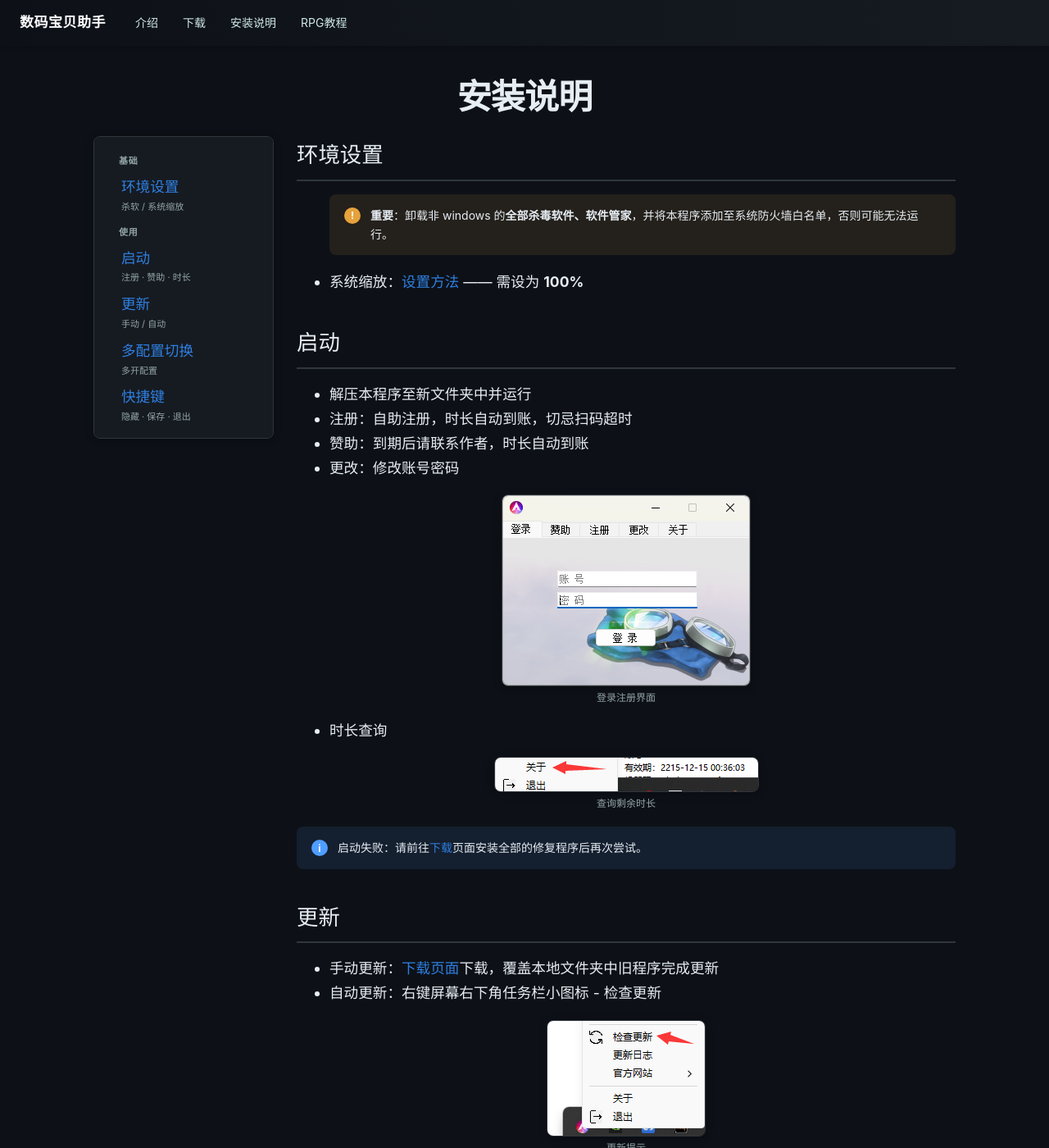
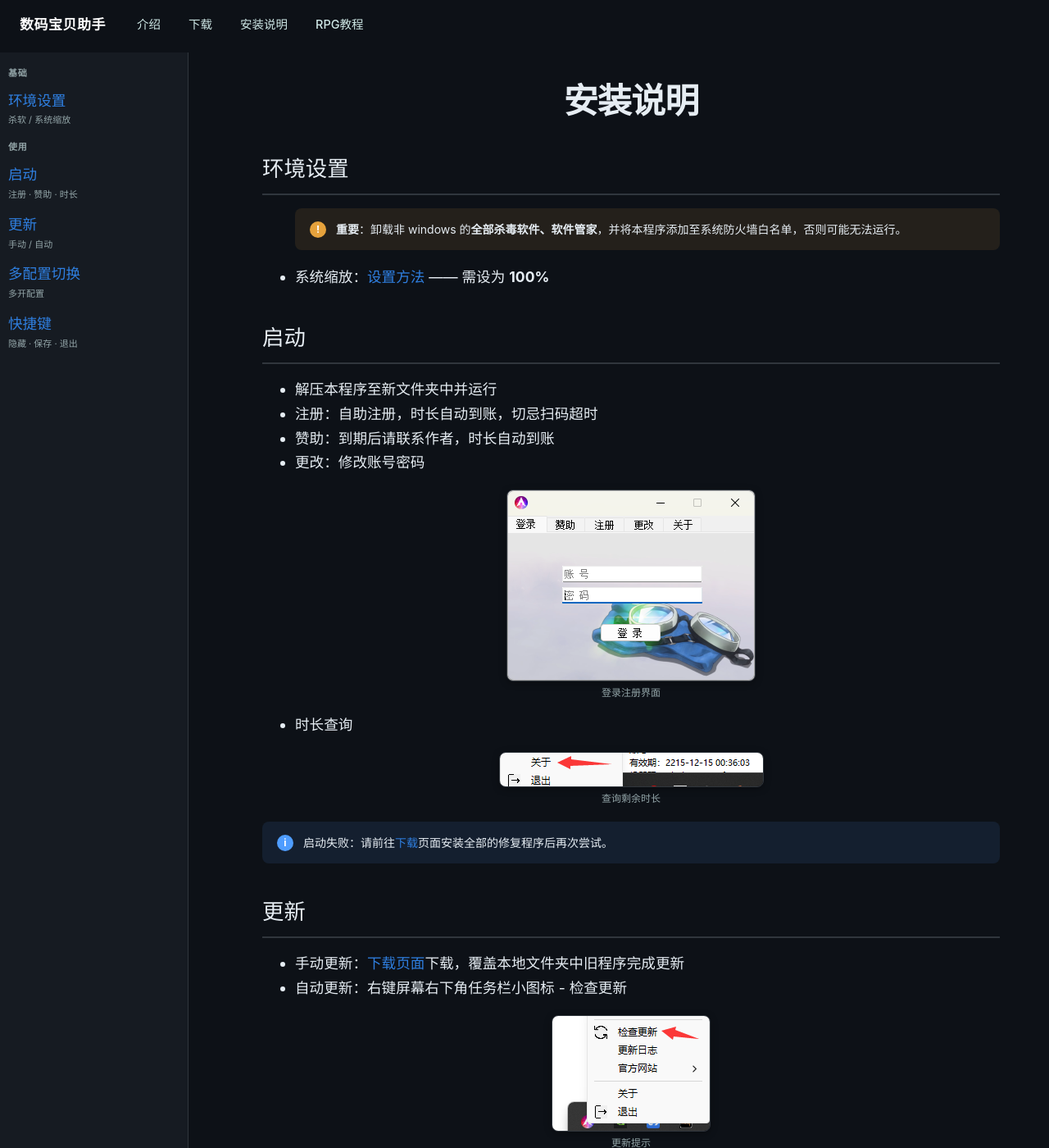
Before and after one commit to ProjectArkClub/ProjectArkClub.github.io, a Jekyll site: the page built from setup.html, in a window 1280 px wide and 1400 px high. Shown: the whole window at 82% size. Built offline with Jekyll 4.4.1, drawn with Linux system fonts in a browser that asks for light colours.

Commit message:
release v4.761 (2026/08/06)
- DmReg.dll  53248  2a37ce301490bd4b...
- Im.dll  4139576  c9d3c7a0ae1948cc...
- ImCon.dll  53248  42f657123974cb03...
- dm.dll  4154116  a4237355985c30c8...
- update.exe  4218380  329a19e0386f4afa...
- win11/ProjectArk_Installer.exe  24964477  4d4b45cc01f730e9...
- win11/dot.exe  26294780  5248660feae4700d...
- win11/setup.exe  24869300  268b1e57520f2e32...
- win7/ProjectArk_Installer.exe  23784072  89285151c899178d...
- win7/dot.exe  25503005  a7a1a3b1b92402a9...
- win7/setup.exe  24076679  e1377c722b6a009b...

```diff
--- a/_config.yml
+++ b/_config.yml
@@ -40,7 +40,7 @@ bucket_url: https://download-projectark-1258640941.cos.ap-shanghai.myqcloud.com
 google_analytics: G-Q0B9W70VGJ
 projectArk: False
 projectArk_version: v4.761
-projectArk_version_update: 2026/08/02
+projectArk_version_update: 2026/08/06
 projectArk_update_version: v3.7.9.0
 
 # Build settings
--- a/_layouts/default.html
+++ b/_layouts/default.html
@@ -15,6 +15,7 @@
     <a id="skip-to-content" href="#content">跳到内容</a>
 
     <nav class="topbar" role="navigation">
+      <button class="sidebar-toggle" aria-label="打开目录">&#9776;</button>
       <span class="brand"><a href="/">数码宝贝助手</a></span>
       <div class="nav-links">
         <a href="/">介绍</a>
--- a/assets/css/custom.css
+++ b/assets/css/custom.css
@@ -40,10 +40,10 @@ body {
   display: flex;
   align-items: center;
   gap: 24px;
-  background: linear-gradient(90deg, #0d1117, #161b22);
+  background: transparent;
   color: #fff;
   padding: 10px 24px;
-  box-shadow: 0 2px 6px rgba(0, 0, 0, 0.15);
+  transition: background 0.4s, box-shadow 0.4s;
 }
 .brand { font-weight: 700; font-size: 17px; letter-spacing: 0.5px; }
 .brand a { color: #fff; text-decoration: none; }
@@ -51,10 +51,12 @@ body {
 .nav-links a {
   color: #cfe8e6;
   text-decoration: none;
-  font-size: 14px;
-  padding: 6px 12px;
-  border-radius: 6px;
-  transition: background 0.15s, color 0.15s;
+  font-size: 14.5px;
+  font-weight: 500;
+  padding: 8px 14px;
+  border-radius: 999px;
+  white-space: nowrap;
+  transition: background 0.2s, color 0.2s;
 }
 .nav-links a:hover { background: rgba(255, 255, 255, 0.12); color: #fff; }
 .ver-badge {
@@ -216,8 +218,8 @@ body {
 /* ── 教程页双栏布局（宽屏侧栏 TOC + 窄屏回退） ───────── */
 .doc-wrap {
   display: grid;
-  grid-template-columns: 220px 1fr;
-  gap: 28px;
+  grid-template-columns: 260px 1fr;
+  gap: 0;
   align-items: start;
 }
 .toc-side {
@@ -227,26 +229,101 @@ body {
   width: auto;
   max-height: calc(100vh - 90px);
   overflow-y: auto;
+  background: var(--bg-soft);
+  border: none;
+  border-right: 1px solid var(--border);
+  border-radius: 0;
+  box-shadow: none;
+  padding: 8px 26px 24px 0;
+  margin-right: 30px;
 }
 .toc .sub { padding-left: 16px; font-size: 13px; }
 .toc a {
   display: block;
-  padding: 2px 10px;
-  border-left: 3px solid transparent;
+  padding: 4px 10px;
+  border-radius: 6px;
   transition: background 0.15s, color 0.15s;
 }
-.toc a:hover { background: rgba(79, 157, 255, 0.10); }
+.toc a:hover { color: var(--primary); }
 .toc a.active {
-  border-left-color: var(--primary);
-  color: var(--primary-dark);
+  color: var(--primary);
   font-weight: 600;
-  background: rgba(79, 157, 255, 0.10);
+  background: rgba(79, 157, 255, 0.12);
 }
 .doc-body { min-width: 0; }
 
+/* 汉堡按钮（仅文档页，窄屏显示） */
+.sidebar-toggle {
+  display: none;
+  background: none;
+  border: none;
+  color: var(--heading);
+  font-size: 18px;
+  cursor: pointer;
+  padding: 4px 10px;
+  border-radius: 6px;
+}
+.sidebar-toggle:hover { background: rgba(255, 255, 255, 0.1); }
+
+/* 抽屉头部（仅窄屏抽屉内显示） */
+.toc-side .drawer-head { display: none; }
+
+/* 窄屏：侧栏抽屉化（对齐 DeepSeek：整屏覆盖 + 顶部导航条） */
 @media (max-width: 1023px) {
+  body.docs .sidebar-toggle { display: block; }
   .doc-wrap { grid-template-columns: 1fr; gap: 8px; }
-  .toc-side { position: static; max-height: none; overflow: visible; }
+  .toc-side {
+    position: fixed;
+    left: 0;
+    top: 0;
+    bottom: 0;
+    width: 300px;
+    transform: translateX(-100%);
+    transition: transform 0.25s var(--ease);
+    z-index: 300;
+    background: #161b22;
+    border-right: none;
+    border-radius: 0;
+    box-shadow: 2px 0 12px rgba(0, 0, 0, 0.4);
+    padding: 0 0 24px;
+    max-height: none;
+    margin-right: 0;
+  }
+  .toc-side.open { transform: none; }
+  .toc-side .drawer-head {
+    display: flex;
+    align-items: center;
+    justify-content: space-between;
+    height: 48px;
+    padding: 0 14px 0 18px;
+    border-bottom: 1px solid var(--border);
+    background: #161b22;
+    position: sticky;
+    top: 0;
+    z-index: 1;
+  }
+  .toc-side .drawer-brand { font-weight: 700; font-size: 15px; color: var(--heading); }
+  .toc-side .drawer-close {
+    background: none;
+    border: none;
+    color: var(--text-2);
+    font-size: 20px;
+    cursor: pointer;
+    padding: 4px 10px;
+    border-radius: 6px;
+    line-height: 1;
+  }
+  .toc-side .drawer-close:hover { color: #fff; background: rgba(255, 255, 255, 0.1); }
+  .sidebar-backdrop {
+    position: fixed;
+    inset: 0;
+    background: rgba(0, 0, 0, 0.6);
+    opacity: 0;
+    pointer-events: none;
+    transition: opacity 0.25s;
+    z-index: 250;
+  }
+  .sidebar-backdrop.show { opacity: 1; pointer-events: auto; }
 }
 
 /* 锚点跳转时避开 sticky 导航栏 */
@@ -312,10 +389,11 @@ h2, h3, a[id] { scroll-margin-top: 72px; }
 .ver-badge { letter-spacing: 0.5px; }
 
 /* 导航滚动加深 */
-.topbar { transition: background 0.4s, box-shadow 0.4s; }
 .topbar.scrolled {
-  background: linear-gradient(90deg, #010409, #0d1117);
-  box-shadow: 0 4px 16px rgba(0, 0, 0, 0.28);
+  background: rgba(13, 17, 23, 0.92);
+  -webkit-backdrop-filter: blur(16px);
+  backdrop-filter: blur(16px);
+  box-shadow: 0 1px 0 var(--border);
 }
 
 /* 下载按钮呼吸光晕（低调） */
@@ -335,8 +413,17 @@ h2, h3, a[id] { scroll-margin-top: 72px; }
 }
 
 /* ============ reasonix docs 借鉴 ============ */
-/* 1. 侧栏限高独立滚动 */
-.toc-side { max-height: calc(100dvh - 140px); overflow-y: auto; }
+/* 1. 侧栏贴视口全高独立滚动（仅桌面；窄屏抽屉不受限高约束） */
+@media (min-width: 1024px) {
+  .toc-side {
+    position: sticky;
+    top: 64px;
+    height: calc(100vh - 64px);
+    height: calc(100dvh - 64px);
+    max-height: none;
+    overflow-y: auto;
+  }
+}
 
 /* 2. 深色终端代码块 */
 .codeblock {
@@ -384,7 +471,17 @@ h2, h3, a[id] { scroll-margin-top: 72px; }
 .callout--warn .ico { background: #e6a23c; }
 
 /* 5. 文档页内容放宽 */
-.main-content:has(.doc-wrap) { max-width: 1100px; }
+.main-content:has(.doc-wrap) {
+  max-width: none;
+  padding: 0;
+}
+.doc-body {
+  max-width: 980px;
+  margin: 0 auto;
+  padding: 28px 40px 60px;
+  width: 100%;
+}
+.doc-body .page-h1 { margin: 0 auto 24px; }
 
 /* 6. 侧栏分组 + 描述 + hover 箭头 */
 .toc-group-label {
@@ -406,6 +503,7 @@ h2, h3, a[id] { scroll-margin-top: 72px; }
   transition: opacity 0.15s;
 }
 .toc a:hover::after { opacity: 0.7; }
+.toc a.active::after { opacity: 0.7; }
 .toc a small { display: block; font-size: 11px; color: var(--text-3); font-weight: 400; margin-top: 1px; }
 
 /* 7. 卡片光晕跟随鼠标 */
--- a/assets/js/reveal.js
+++ b/assets/js/reveal.js
@@ -1,4 +1,4 @@
-/* ProjectArk 站点动效：滚动显现 + 导航加深（借鉴 reasonix 视觉） */
+/* ProjectArk 站点动效：滚动显现 + 导航加深 + 卡片光晕 + 窄屏抽屉 */
 (function () {
   var reduce = window.matchMedia('(prefers-reduced-motion: reduce)').matches;
 
@@ -12,11 +12,10 @@
 
   // 2. 滚动显现（reveal）：首屏/卡片/截图/侧栏错峰淡入
   var targets = document.querySelectorAll('.hero, .feature, .shot, .toc-side, .dl-card, .fix-card');
-  if (!targets.length) return;
+  if (targets.length) {
     if (!('IntersectionObserver' in window) || reduce) {
       targets.forEach(function (el) { el.classList.add('in'); });
-    return;
-  }
+    } else {
       var io = new IntersectionObserver(function (entries) {
         entries.forEach(function (e) {
           if (e.isIntersecting) {
@@ -30,6 +29,8 @@
         el.style.setProperty('--d', Math.min(i % 6 * 60, 300) + 'ms');
         io.observe(el);
       });
+    }
+  }
 
   // 3. 卡片光晕跟随鼠标（reasonix doc-card 效果）
   document.querySelectorAll('.feature').forEach(function (card) {
@@ -39,4 +40,27 @@
       card.style.setProperty('--my', (e.clientY - r.top) + 'px');
     });
   });
+
+  // 4. 窄屏侧栏抽屉（汉堡/遮罩/Escape/选中关闭）
+  var sideBtn = document.querySelector('.sidebar-toggle');
+  var sidePanel = document.querySelector('.toc-side');
+  if (sideBtn && sidePanel) {
+    // 注入抽屉顶部导航条（品牌 + 关闭钮）
+    var head = document.createElement('div');
+    head.className = 'drawer-head';
+    head.innerHTML = '<span class="drawer-brand">数码宝贝助手</span>' +
+      '<button class="drawer-close" aria-label="关闭目录">&times;</button>';
+    sidePanel.insertBefore(head, sidePanel.firstChild);
+
+    var backdrop = document.createElement('div');
+    backdrop.className = 'sidebar-backdrop';
+    document.body.appendChild(backdrop);
+    function openSide() { sidePanel.classList.add('open'); backdrop.classList.add('show'); }
+    function closeSide() { sidePanel.classList.remove('open'); backdrop.classList.remove('show'); }
+    sideBtn.addEventListener('click', openSide);
+    backdrop.addEventListener('click', closeSide);
+    head.querySelector('.drawer-close').addEventListener('click', closeSide);
+    sidePanel.addEventListener('click', function (e) { if (e.target.closest('a')) closeSide(); });
+    document.addEventListener('keydown', function (e) { if (e.key === 'Escape') closeSide(); });
+  }
 })();
--- a/rpg.html
+++ b/rpg.html
@@ -3,10 +3,9 @@ layout: default
 title: RPG 教程
 description: 界面及功能介绍
 projectArk: True
+body_class: docs
 permalink: /rpg
 ---
-
-<h1 class="page-h1">RPG 教程</h1>
 
 <div class="doc-wrap">
   <aside class="toc-side toc" id="toc">
@@ -34,6 +33,8 @@ permalink: /rpg
     </ul>
   </aside>
   <div class="doc-body">
+<h1 class="page-h1">RPG 教程</h1>
+
 
     <h2 id="menu">菜单</h2>
 
--- a/setup.html
+++ b/setup.html
@@ -3,10 +3,9 @@ layout: default
 title: 安装说明
 description: 安装、注册教程
 projectArk: True
+body_class: docs
 permalink: /setup
 ---
-
-<h1 class="page-h1">安装说明</h1>
 
 <div class="doc-wrap">
 <aside class="toc-side toc" id="toc">
@@ -23,6 +22,8 @@ permalink: /setup
   </ul>
 </aside>
 <div class="doc-body">
+<h1 class="page-h1">安装说明</h1>
+
 
 <h2 id="env">环境设置</h2>
 
```
Lines whose indentation alone changed are shown as unchanged.
